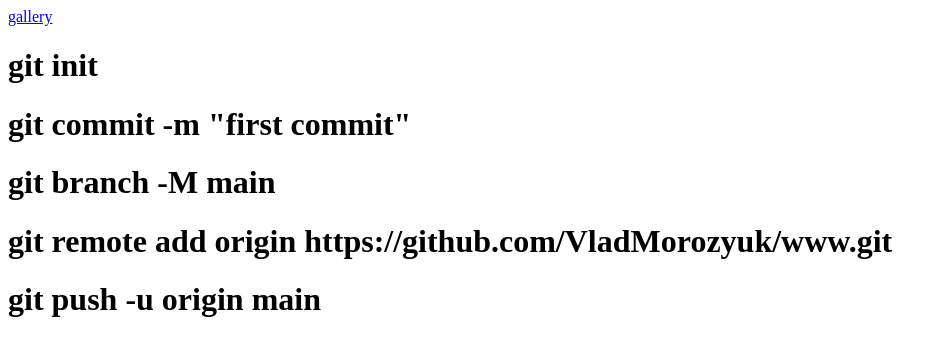
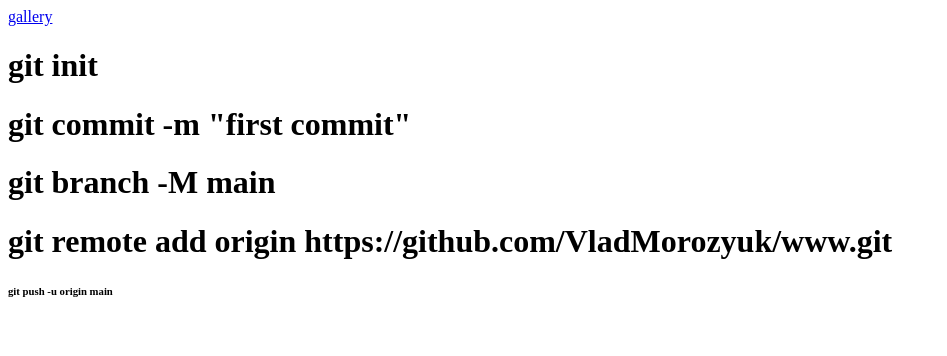
Before and after one commit to VladMorozyuk/ddd, a plain HTML site: page index.html in a window 1280 px wide. Shown: the whole page, without its empty margins (0-947 px from the left). Drawn offline with Linux system fonts and the light colour scheme.

Commit message:
edit text

```diff
--- a/index.html
+++ b/index.html
@@ -12,6 +12,6 @@
     <h1>git commit -m "first commit"</h1>
     <h1>git branch -M main</h1>
     <h1>git remote add origin https://github.com/VladMorozyuk/www.git</h1>
-    <h1>git push -u origin main</h1>
+    <h6>git push -u origin main</h6>
 </body>
 </html>
```
